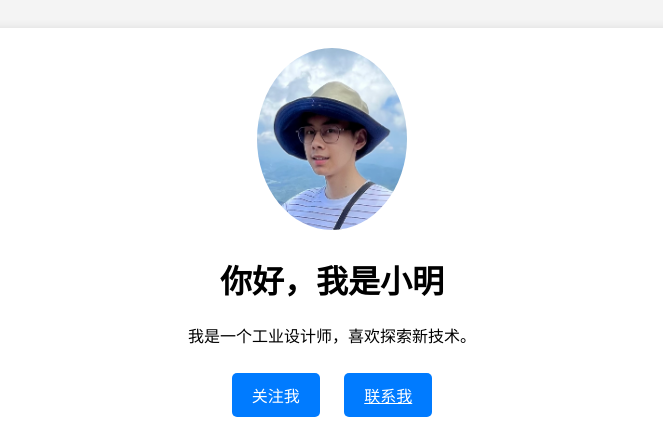
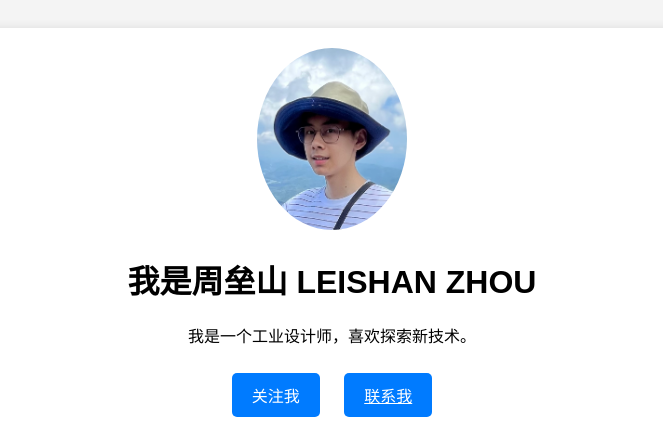
Before and after one commit to zhouleishan/zhouleishan.github.io, a plain HTML site: page index.html in a window 1280 px wide. Shown: the top 444 px of the page, without its empty margins (308-971 px from the left). Drawn offline with Linux system fonts and the light colour scheme.

Commit message:
Update index.html

```diff
--- a/index.html
+++ b/index.html
@@ -66,7 +66,7 @@
 <body>
     <div class="container">
         <img src="https://github.com/zhouleishan/zhouleishan.github.io/blob/main/b13b489ffba9a088437aef0c8e0dca3.jpg?raw=true" alt="头像">
-        <h1>你好，我是小明</h1>
+        <h1>我是周垒山 LEISHAN ZHOU</h1>
         <p>我是一个工业设计师，喜欢探索新技术。</p>
 
         <button class="btn" onclick="alert('谢谢你的关注！')">关注我</button>
```
